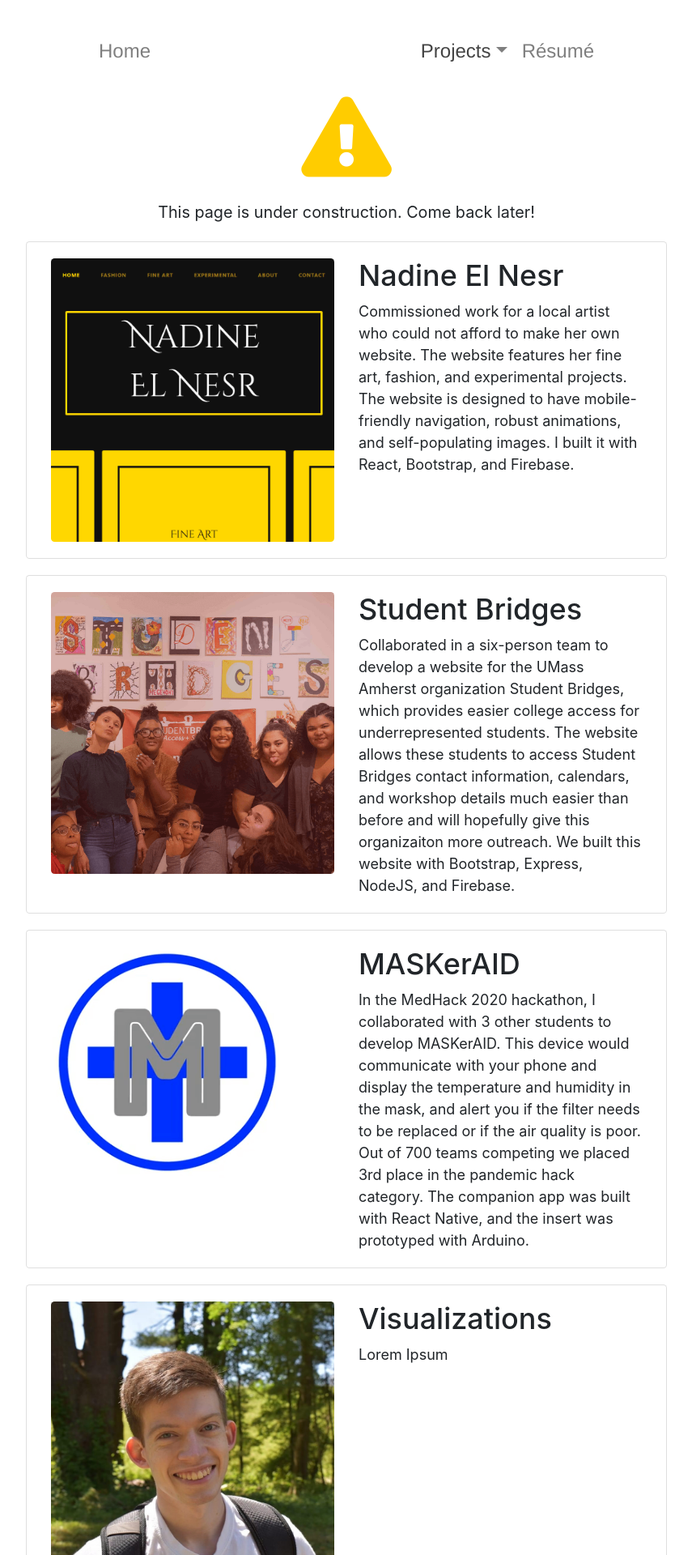
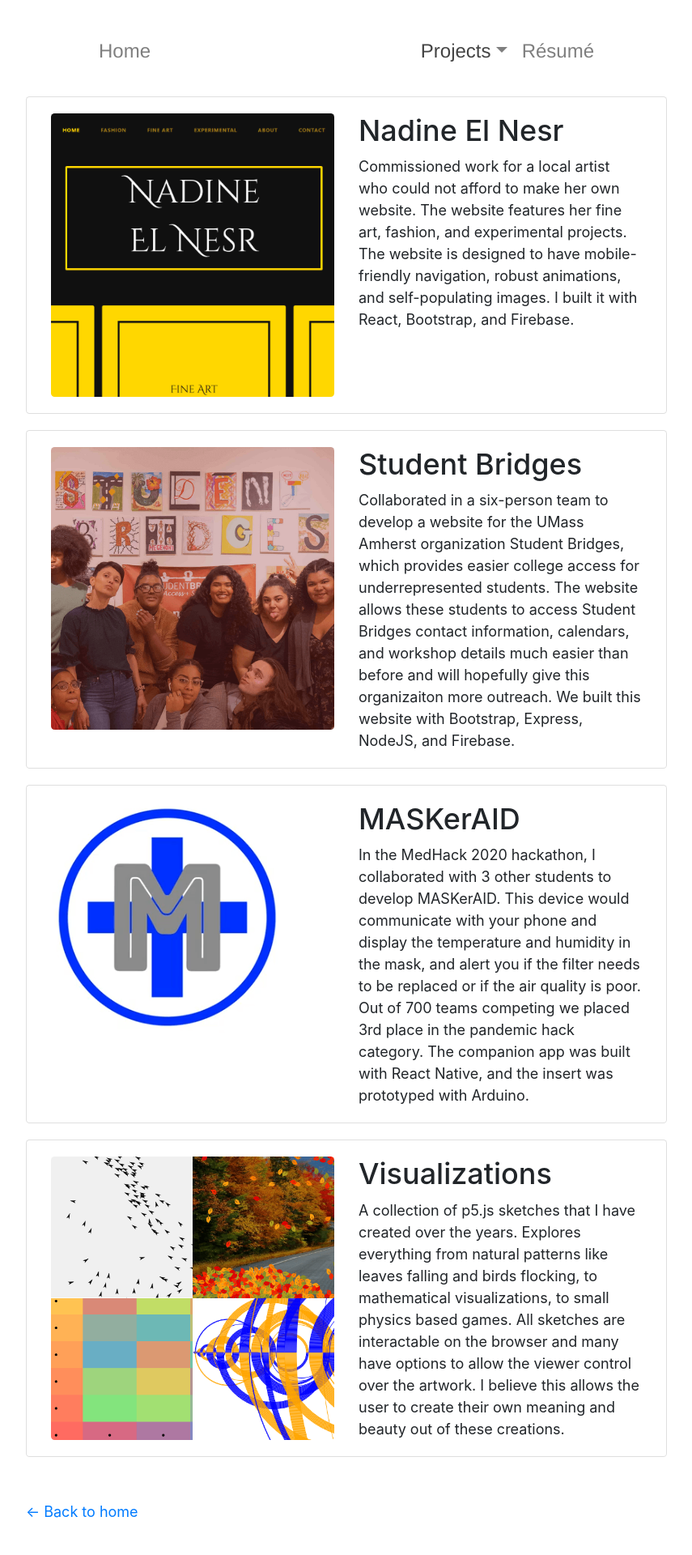
Before and after one commit to bryceparkman/personal-website, a Next.js app: page /overview in a window 1280 px wide. Shown: the top 1920 px of the page at 81% size, without its empty margins (212-1067 px from the left). Built offline with nearby package versions, Linux system fonts and the light colour scheme.

Commit message:
Finished overview page

```diff
--- a/pages/overview.js
+++ b/pages/overview.js
@@ -15,7 +15,6 @@ export default function Project() {
             <Head>
                 <title>Projects</title>
             </Head>
-            <Construction/>
             <Link href='/projects/nadine'>
                 <Card className={utilStyles.projectCard}>
                     <Container>
@@ -96,14 +95,14 @@ export default function Project() {
                     <Container>
                         <Row className={utilStyles.projectRow}>
                             <Col lg>
-                                <Image rounded src="/images/profile.jpeg" />
+                                <Image rounded src="/images/vis.png" />
                             </Col>
                             <Col lg>
                                 <h2>
                                     Visualizations
                             </h2>
                                 <div>
-                                    Lorem Ipsum
+                                    A collection of p5.js sketches that I have created over the years. Explores everything from natural patterns like leaves falling and birds flocking, to mathematical visualizations, to small physics based games. All sketches are interactable on the browser and many have options to allow the viewer control over the artwork. I believe this allows the user to create their own meaning and beauty out of these creations.
                                 </div>
                             </Col>
                         </Row>
```
Also changed, not shown: public/images/vis.png (added).
